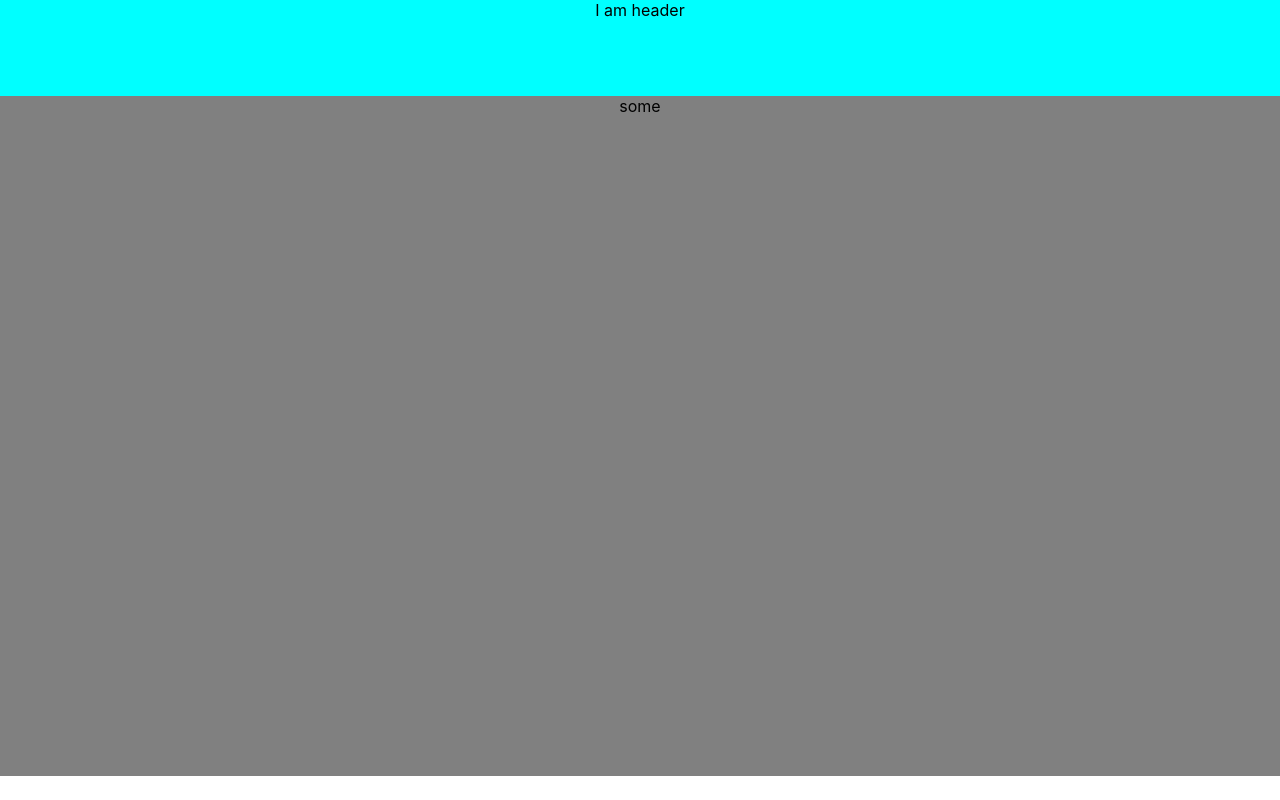
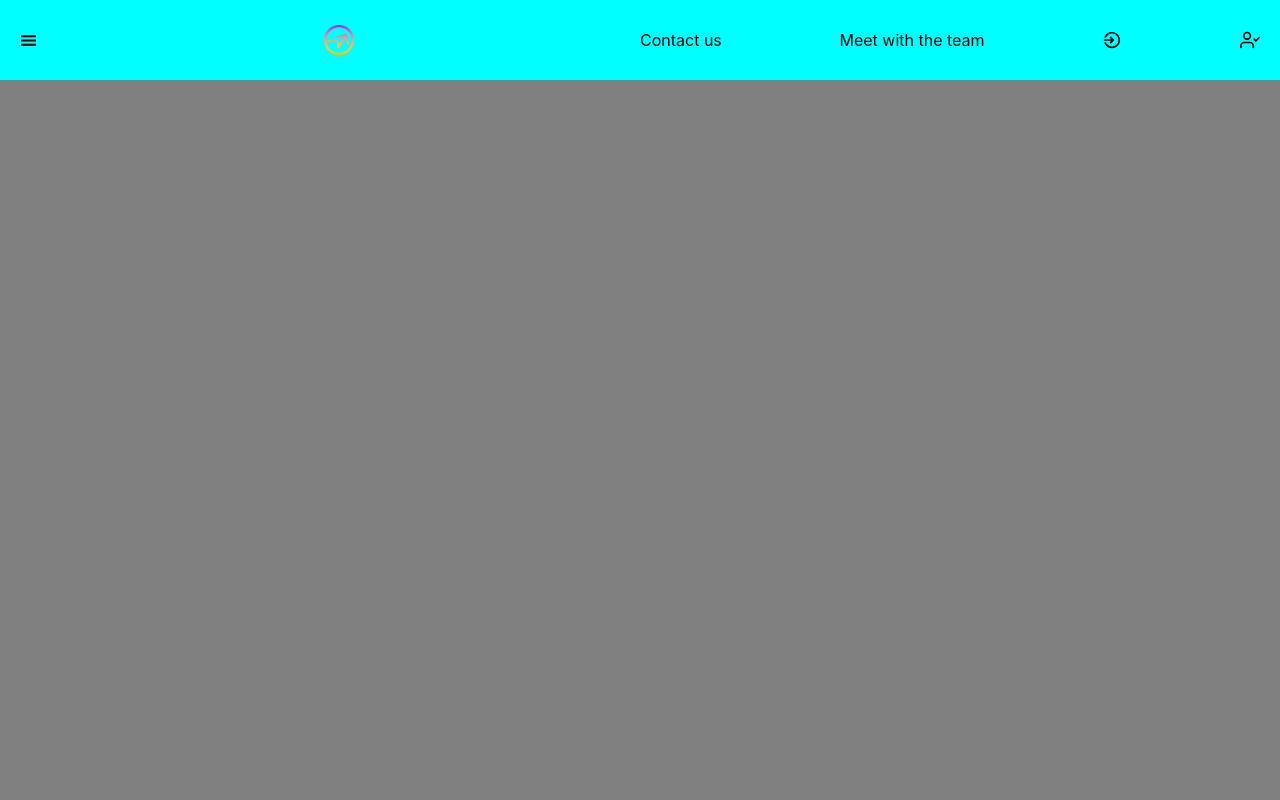
Before and after one commit to project-experts/project-management, a React (Create React App) app: page /#/ in a window 1280 px wide. Built offline with nearby package versions, Linux system fonts and the light colour scheme; what redux-promise-middleware would draw is missing.

Commit message:
Header sharing

```diff
--- a/package.json
+++ b/package.json
@@ -18,6 +18,8 @@
     "react": "^16.13.0",
     "react-chartjs-2": "^2.9.0",
     "react-dom": "^16.13.0",
+    "react-icons": "^3.9.0",
+    "react-modal": "^3.11.2",
     "react-password-mask": "^3.3.1",
     "react-redux": "^7.2.0",
     "react-router-dom": "^5.1.2",
--- a/src/App.js
+++ b/src/App.js
@@ -8,7 +8,6 @@ function App() {
   return (
     <div className="App">
       <Header/>
-
       {routes}
     </div>
   );
--- a/src/Components/Header/Header.css
+++ b/src/Components/Header/Header.css
@@ -1,5 +1,11 @@
 .header {
   width: 100%;
-  height: 12vh;
+  height: 10vh;
+  padding: 0 20px;
   background-color: aqua;
+  display: flex;
+  flex-direction: row;
+  justify-content: space-between;
+  align-items: center;
+  box-sizing: border-box;
 }
--- a/src/Components/Header/Header.js
+++ b/src/Components/Header/Header.js
@@ -1,8 +1,39 @@
 import React, { Component } from "react";
+import styled from 'styled-components'
+import { connect } from 'react-redux'
+import { loginClicked } from '../../redux/reducers/loginReducer'
+import { IoMdLogIn } from 'react-icons/io'
+import { FiUserCheck } from 'react-icons/fi'
+import { GiHamburgerMenu } from 'react-icons/gi'
+import logo from './logo.png'
 import "./Header.css";
 
-const Header = props => {
-  return <div className="header">I am header</div>;
-};
+class Header extends Component {
+   render(){
+   return (
+      <div className="header">
+         <GiHamburgerMenu size={17} style={{color: 'black'}} ></GiHamburgerMenu>
+         <img src={logo} style={{width: '30px', height: '30px'}} />
+         <StyledNav  >
+         <span>Contact us</span>
+         <span>Meet with the team</span>
+            <IoMdLogIn size={20} onClick={() => this.props.loginClicked(true)} ></IoMdLogIn>
+            <FiUserCheck size={20} ></FiUserCheck>
+         </StyledNav>
+   </div>
+   )
+  }
+}
 
-export default Header;
+function mapStateToProps(state) {
+   return {
+      isLoginClicked: state.loginReducer.isLoginClicked
+   }
+}
+export default connect(mapStateToProps, { loginClicked })(Header);
+
+const StyledNav = styled.nav`
+   width: 50%;
+   display: flex;
+   justify-content: space-between;
+`;
--- a/src/Components/Landing/Landing.css
+++ b/src/Components/Landing/Landing.css
@@ -1,5 +1,5 @@
 .landing {
    width: 100%;
-   height: 85vh;
+   height: 90vh;
    background-color: grey;
 }
--- a/src/Components/Landing/Landing.js
+++ b/src/Components/Landing/Landing.js
@@ -1,5 +1,18 @@
 import React, { Component } from 'react'
+import { connect } from 'react-redux'
+import Modal from 'react-modal'
 import './Landing.css'
+
+const customStyles = {
+   content : {
+     width: '250px',
+     height: '250px',
+     margin: 'auto',
+     display: 'flex',
+     flexDirection: 'column',
+     justifyContent: 'space-around'
+   }
+ };
 
 export class Landing extends Component {
    constructor(){
@@ -7,16 +20,34 @@ export class Landing extends Component {
 
       this.state = {
          username: '',
-         password: ''
+         password: '',
+         modalIsOpen: false,
       }
    }
    render() {
+      console.log(this.props.isLoginClicked)
       return (
          <div className='landing' >
-            some
+            <Modal
+            isOpen={this.props.isLoginClicked}
+            onRequestClose={this.closeModal}
+            style={customStyles}
+            contentLabel="Example Modal">
+            <div style={{display: 'flex', justifyContent: 'center'}} >Please sign in </div>
+            <input onClick={this.closeModal} placeholder='Enter your email' />
+            <input onClick={this.logout} placeholder='Enter your password' />
+            <button>Sign in</button>
+            </Modal>
          </div>
       )
    }
 }
 
-export default Landing
+
+function mapStateToProps(state) {
+   return {
+      isLoginClicked: state.loginReducer.isLoginClicked
+   }
+}
+
+export default connect(mapStateToProps)(Landing)
--- /dev/null
+++ b/src/redux/reducers/actionTypes.js
@@ -0,0 +1,3 @@
+const actionTypes = {
+   LOGIN_CLICKED: 'LOGIN_CLICKED',
+}
--- /dev/null
+++ b/src/redux/reducers/loginReducer.js
@@ -0,0 +1,23 @@
+import  LOGIN_CLICKED  from './actionTypes'
+
+
+const initialStore = {
+   isLoginClicked: false
+}
+
+
+export const loginClicked = bool => {
+   console.log(bool)
+   return {
+      type: LOGIN_CLICKED,
+      payload: bool
+   }
+}
+
+export default function loginReducer (state=initialStore, action) {
+   const { type, payload } = action;
+   switch(type) {
+      case LOGIN_CLICKED : return {isLoginClicked: payload }
+      default: return state;
+   }
+}
--- a/src/redux/store.js
+++ b/src/redux/store.js
@@ -1,9 +1,9 @@
-
 import { createStore, applyMiddleware, combineReducers } from 'redux'
 import promiseMiddleware from 'redux-promise-middleware'
+import loginReducer from './reducers/loginReducer'
 
 const rootReducer = combineReducers({
-
+   loginReducer,
 })
 
 export default createStore(rootReducer, applyMiddleware(promiseMiddleware))
```
Also changed, not shown: src/Components/Header/logo.png (added), 1 other file (tests, documents, lock files or other folders).
